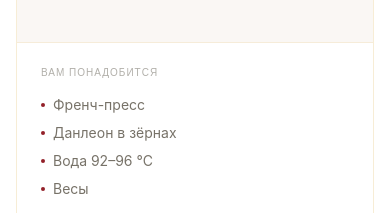
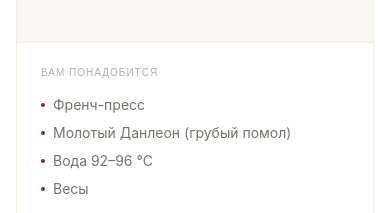
Before and after one commit to daniesmurts/danleon, a Next.js app: page /prepare in a window 390 px wide. Shown: the part 1460-1673 px from the top of the page. Built offline with nearby package versions, Linux system fonts and the light colour scheme; no server answers; a web font is replaced by a local one.

Commit message:
Add additional contact phone number to footer and contact page

```diff
--- a/app/contact/page.tsx
+++ b/app/contact/page.tsx
@@ -252,9 +252,15 @@
                   </h4>
                   <a
                     href="tel:+79179040998"
-                    className="font-body text-espresso/70 hover:text-crimson transition-colors duration-300"
+                    className="block font-body text-espresso/70 hover:text-crimson transition-colors duration-300"
                   >
                     +7 (917) 904-09-98
+                  </a>
+                  <a
+                    href="tel:+79234604210"
+                    className="block font-body text-espresso/70 hover:text-crimson transition-colors duration-300"
+                  >
+                    +7 (923) 460-42-10
                   </a>
                 </div>
               </div>
--- a/app/prepare/page.tsx
+++ b/app/prepare/page.tsx
@@ -44,7 +44,7 @@
         <path d="M90 50 Q108 50 108 70 Q108 90 90 90" stroke="#9E7B5A" strokeWidth="5" strokeLinecap="round" fill="none"/>
       </svg>
     ),
-    equipment: ['Френч-пресс', 'Данлеон в зёрнах', 'Вода 92–96 °С', 'Весы'],
+    equipment: ['Френч-пресс', 'Молотый Данлеон (грубый помол)', 'Вода 92–96 °С', 'Весы'],
     steps: [
       'Прогрейте колбу, залив кипятком на 30 секунд, затем вылейте.',
       'Засыпьте 6–7 г кофе на каждые 100 мл воды.',
@@ -85,7 +85,7 @@
         <ellipse cx="60" cy="88" rx="32" ry="5" stroke="#C4A882" strokeWidth="2" fill="none"/>
       </svg>
     ),
-    equipment: ['Дриппер V60', 'Бумажный фильтр', 'Данлеон в зёрнах', 'Чайник-гусятник', 'Весы'],
+    equipment: ['Дриппер V60', 'Бумажный фильтр', 'Молотый Данлеон (средний помол)', 'Чайник-гусятник', 'Весы'],
     steps: [
       'Промойте бумажный фильтр горячей водой прямо в дриппере.',
       'Засыпьте 6 г кофе на каждые 100 мл воды.',
@@ -123,7 +123,7 @@
         <line x1="38" y1="116" x2="46" y2="116" stroke="#7BA7BC" strokeWidth="1.5"/>
       </svg>
     ),
-    equipment: ['Аэропресс + фильтр', 'Данлеон в зёрнах', 'Вода 92–96 °С'],
+    equipment: ['Аэропресс + фильтр', 'Молотый Данлеон (средне-мелкий помол)', 'Вода 92–96 °С'],
     steps: [
       'Вставьте и промойте фильтр, установите аэропресс на чашку.',
       'Засыпьте 16–18 г кофе.',
@@ -160,7 +160,7 @@
         <ellipse cx="60" cy="160" rx="22" ry="5" fill="#8B4513" opacity="0.5"/>
       </svg>
     ),
-    equipment: ['Турка (джезва)', 'Данлеон в зёрнах', 'Холодная фильтрованная вода'],
+    equipment: ['Турка (джезва)', 'Молотый Данлеон (мелкий помол «в пыль»)', 'Холодная фильтрованная вода'],
     steps: [
       'Насыпьте 1–2 чайных ложки кофе на 100 мл воды.',
       'По желанию добавьте щепотку кардамона или корицы.',
@@ -202,7 +202,7 @@
         <path d="M32 110 Q18 110 18 122 Q18 134 32 134" stroke="#5C4033" strokeWidth="5" strokeLinecap="round" fill="none"/>
       </svg>
     ),
-    equipment: ['Гейзерная кофеварка', 'Данлеон в зёрнах', 'Горячая вода'],
+    equipment: ['Гейзерная кофеварка', 'Молотый Данлеон (мелкий помол)', 'Горячая вода'],
     steps: [
       'Налейте горячую воду в нижнюю камеру до уровня клапана.',
       'Засыпьте кофе в фильтр-корзину, не утрамбовывая.',
--- a/components/ui/Footer.tsx
+++ b/components/ui/Footer.tsx
@@ -57,6 +57,7 @@
             </h4>
             <ul className="space-y-2.5">
               <li className="text-sm font-body">+7 917 904-09-98</li>
+              <li className="text-sm font-body">+7 923 460-42-10</li>
               <li className="text-sm font-body">daniel@boadtech.com</li>
               <li className="text-sm font-body text-cream/40 mt-4">Пн–Сб: 9:00 — 21:00</li>
             </ul>
```
